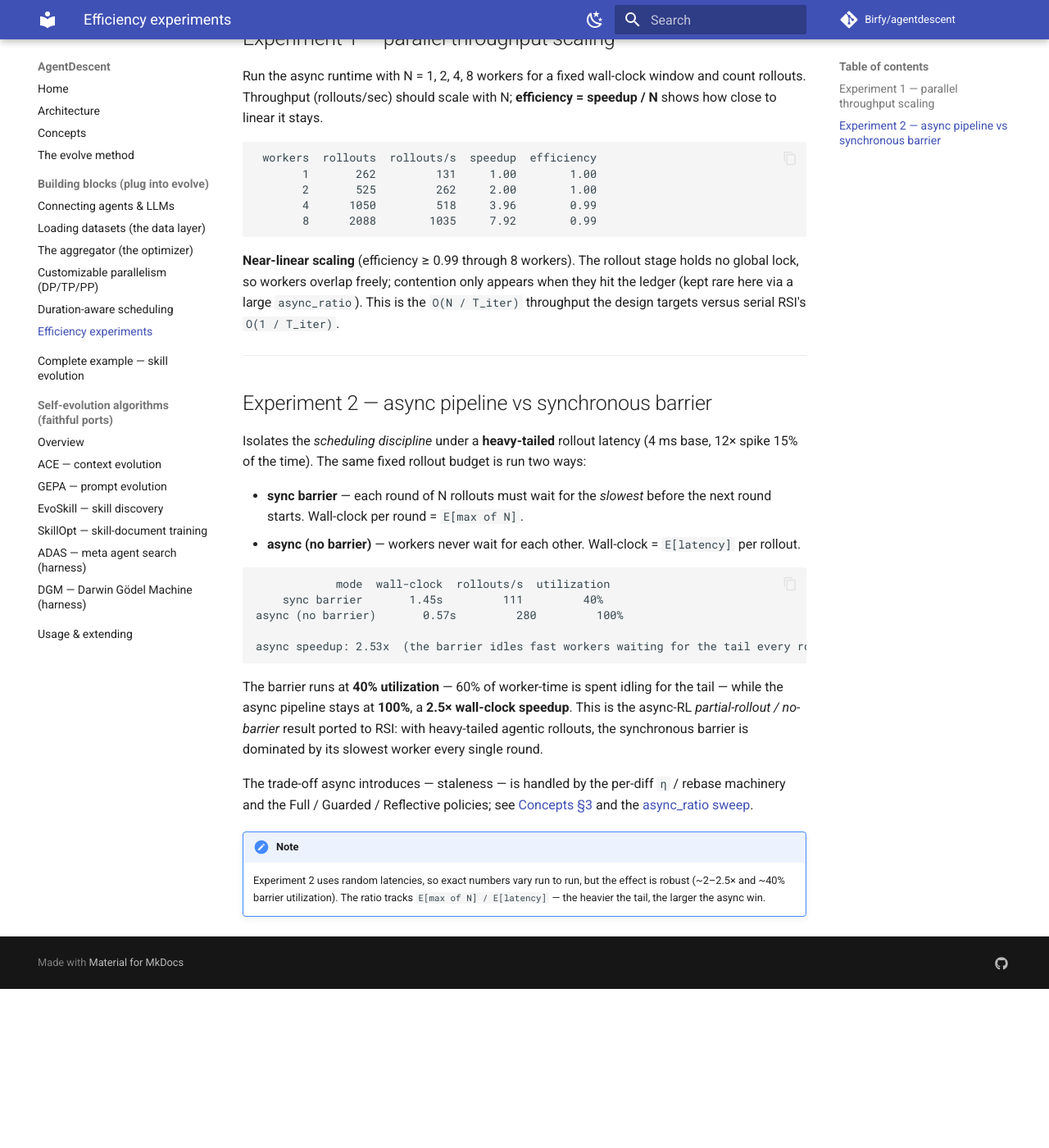
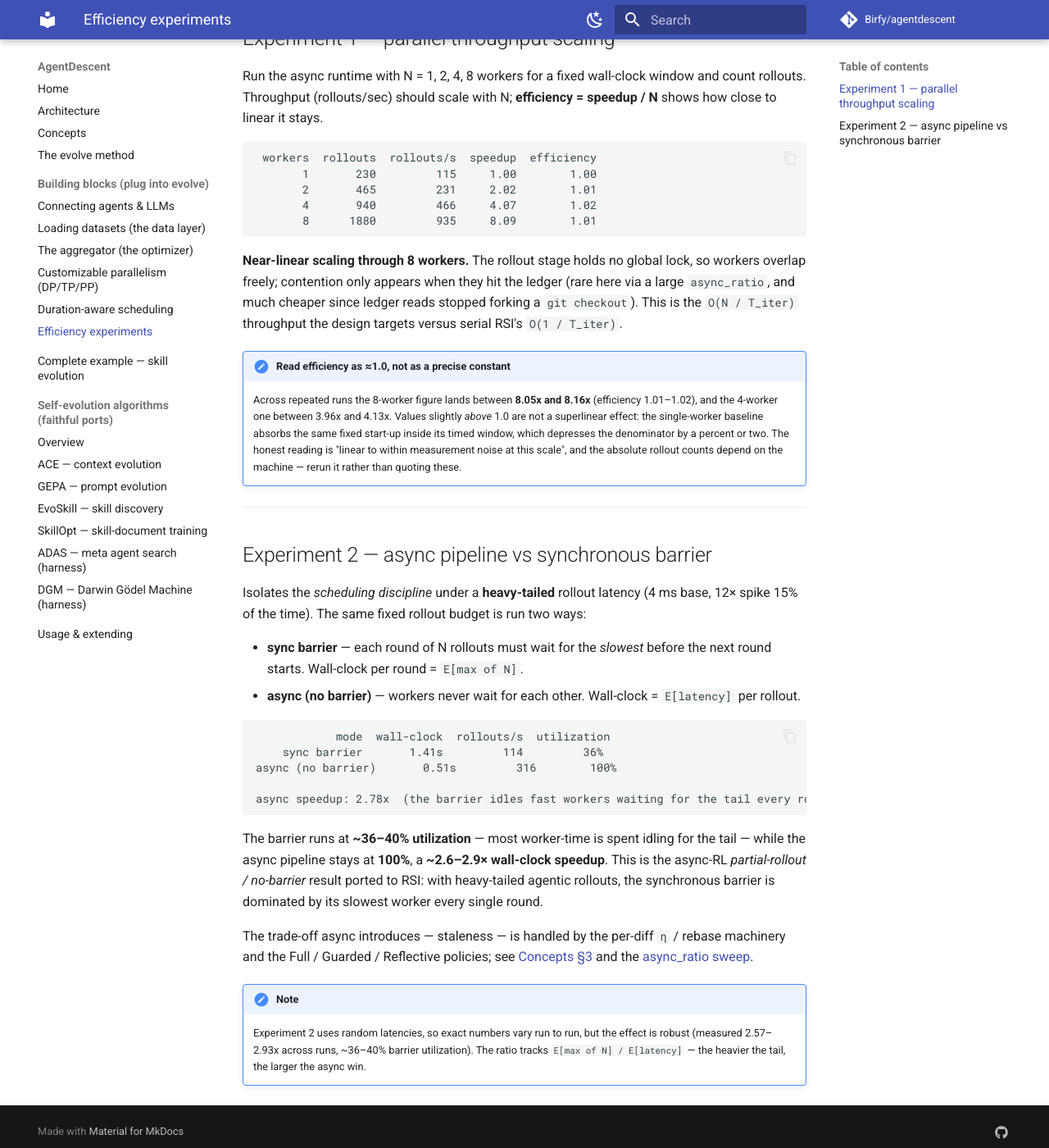
Before and after one commit to Birfy/agentdescent, an MkDocs documentation site: the page built from docs/efficiency.md, in a window 1280 px wide and 1400 px high, scrolled down 442 px. Shown: the whole window at 82% size. Built offline with MkDocs 1.6.1 and Material for MkDocs 9.7.7, drawn with Linux system fonts in a browser that asks for light colours; comment, search, counter and statistics services are not loaded; before the commit the page ends 1648 px from its top, so only the background shows below that.

Commit message:
docs: refresh the efficiency numbers and stop quoting them as constants
The efficiency pages cited one older run to three significant figures (7.92x at 8
workers, efficiency 0.99; async 2.53x). The code has changed underneath them --
most relevantly ledger reads no longer fork a git checkout -- so I re-measured
three times: 8 workers now lands at 8.05-8.16x and the async-vs-barrier ratio at
2.57-2.93x. Numbers updated in efficiency.md, README and the docs home.

Also stopped presenting scaling efficiency as a precise value. It now reads
slightly above 1.0, which is not a superlinear result: the single-worker baseline
pays the same fixed start-up inside its own timed window, depressing the
denominator a percent or two. The page says that explicitly, gives the observed
range instead of a point value, and tells the reader to rerun rather than quote
machine-specific counts.

Co-Authored-By: Claude Opus 4.8 <noreply@anthropic.com>

````diff
--- a/docs/efficiency.md
+++ b/docs/efficiency.md
@@ -23,16 +23,26 @@ and count rollouts. Throughput (rollouts/sec) should scale with N; **efficiency
 
 ```
  workers  rollouts  rollouts/s  speedup  efficiency
-       1       262         131     1.00        1.00
-       2       525         262     2.00        1.00
-       4      1050         518     3.96        0.99
-       8      2088        1035     7.92        0.99
+       1       230         115     1.00        1.00
+       2       465         231     2.02        1.01
+       4       940         466     4.07        1.02
+       8      1880         935     8.09        1.01
 ```
 
-**Near-linear scaling** (efficiency ≥ 0.99 through 8 workers). The rollout stage
-holds no global lock, so workers overlap freely; contention only appears when
-they hit the ledger (kept rare here via a large `async_ratio`). This is the
-`O(N / T_iter)` throughput the design targets versus serial RSI's `O(1 / T_iter)`.
+**Near-linear scaling through 8 workers.** The rollout stage holds no global lock,
+so workers overlap freely; contention only appears when they hit the ledger (rare
+here via a large `async_ratio`, and much cheaper since ledger reads stopped
+forking a `git checkout`). This is the `O(N / T_iter)` throughput the design
+targets versus serial RSI's `O(1 / T_iter)`.
+
+!!! note "Read efficiency as ≈1.0, not as a precise constant"
+    Across repeated runs the 8-worker figure lands between **8.05x and 8.16x**
+    (efficiency 1.01–1.02), and the 4-worker one between 3.96x and 4.13x. Values
+    slightly *above* 1.0 are not a superlinear effect: the single-worker baseline
+    absorbs the same fixed start-up inside its timed window, which depresses the
+    denominator by a percent or two. The honest reading is "linear to within
+    measurement noise at this scale", and the absolute rollout counts depend on the
+    machine — rerun it rather than quoting these.
 
 ---
 
@@ -49,14 +59,14 @@ ways:
 
 ```
             mode  wall-clock  rollouts/s  utilization
-    sync barrier       1.45s         111         40%
-async (no barrier)       0.57s         280         100%
+    sync barrier       1.41s         114         36%
+async (no barrier)       0.51s         316        100%
 
-async speedup: 2.53x  (the barrier idles fast workers waiting for the tail every round)
+async speedup: 2.78x  (the barrier idles fast workers waiting for the tail every round)
 ```
 
-The barrier runs at **40% utilization** — 60% of worker-time is spent idling for
-the tail — while the async pipeline stays at **100%**, a **2.5× wall-clock
+The barrier runs at **~36–40% utilization** — most worker-time is spent idling for
+the tail — while the async pipeline stays at **100%**, a **~2.6–2.9× wall-clock
 speedup**. This is the async-RL *partial-rollout / no-barrier* result ported to
 RSI: with heavy-tailed agentic rollouts, the synchronous barrier is dominated by
 its slowest worker every single round.
@@ -68,5 +78,6 @@ rebase machinery and the Full / Guarded / Reflective policies; see
 
 !!! note
     Experiment 2 uses random latencies, so exact numbers vary run to run, but the
-    effect is robust (~2–2.5× and ~40% barrier utilization). The ratio tracks
+    effect is robust (measured 2.57–2.93x across runs, ~36–40% barrier
+    utilization). The ratio tracks
     `E[max of N] / E[latency]` — the heavier the tail, the larger the async win.
````
Also changed, not shown: CHANGELOG.md (+6 -0 lines), README.md (+2 -2 lines), docs/index.md (+1 -1 lines).
